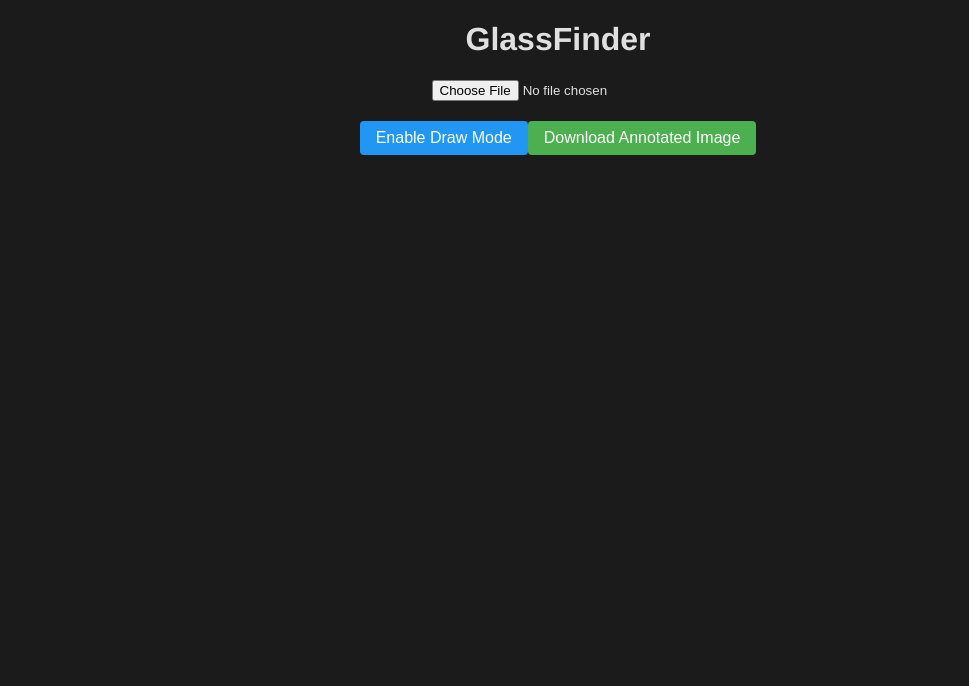
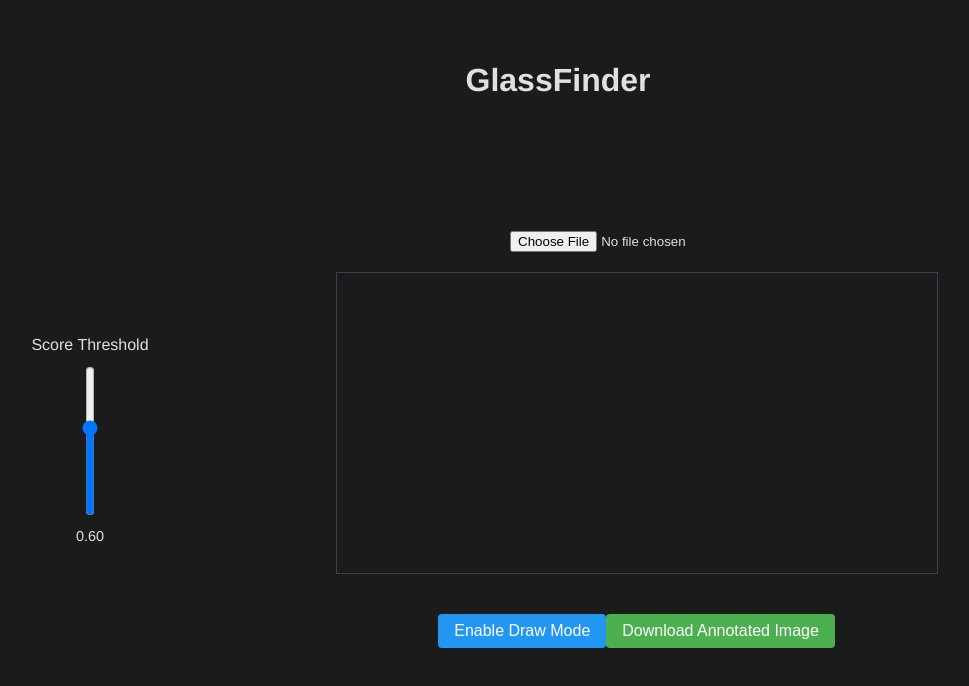
Before and after one commit to TRoutin/PFE_GlassFinder, a Vue app in the folder web/frontend/app/: page / in a window 1280 px wide. Shown: the top 686 px of the page, without its empty margins (82-1051 px from the left). Built offline with nearby package versions, Linux system fonts and the light colour scheme.

Commit message:
Fixed issue when resizing the canvas, added score slider (still doing nothing for now)

```diff
--- a/web/frontend/app/src/App.vue
+++ b/web/frontend/app/src/App.vue
@@ -1,18 +1,28 @@
 <template>
   <div id="app">
     <h1>GlassFinder</h1>
+    <div class="main-container">
+      <!-- Slider Section -->
+      <div class="slider-container">
+        <ScoreSlider :default-value="0.6" @slider-change="onSliderChange" />
+      </div>
 
+      <!-- Image Upload and Canvas Section -->
+      <div class="content-container">
         <!-- Upload Section -->
         <input type="file" @change="onImageUpload" accept="image/*" />
-    <div v-if="imageSrc" class="image-container">
+
+        <div class="image-container">
           <canvas
             ref="imageCanvas"
+
+          ></canvas>
+          <canvas ref="annotationCanvas"
             @mousedown="onMouseDown"
             @mousemove="onMouseMove"
             @mouseup="onMouseUp"
             @click="onCanvasClick"
-        @contextmenu.prevent="onContextMenu"
-      ></canvas>
+            @contextmenu.prevent="onContextMenu"></canvas>
         </div>
 
         <!-- Control Buttons -->
@@ -30,12 +40,20 @@
           <button @click="deleteAnnotation">Delete</button>
         </div>
       </div>
+    </div>
+  </div>
 </template>
+
 
 <script>
 import axios from "axios";
+import ScoreSlider from "./components/ScoreSlider.vue";
+
 
 export default {
+  components: {
+    ScoreSlider,
+  },
   data() {
     return {
       image: null,
@@ -82,37 +100,43 @@ export default {
       }
     },
     loadImageToCanvas() {
-      const canvas = this.$refs.imageCanvas;
-      if (!canvas) {
-        console.error("Canvas reference is not available");
+      const imageCanvas = this.$refs.imageCanvas;
+      const annotationCanvas = this.$refs.annotationCanvas;
+
+      if (!imageCanvas || !annotationCanvas) {
+        console.error("Canvas references are not available");
         return;
       }
-      const ctx = canvas.getContext("2d");
-      if (!ctx) {
-        console.error("Canvas context could not be initialized");
+
+      const imageCtx = imageCanvas.getContext("2d");
+      const annotationCtx = annotationCanvas.getContext("2d");
+
+      if (!imageCtx || !annotationCtx) {
+        console.error("Canvas contexts could not be initialized");
         return;
       }
+
       const image = new Image();
       image.onload = () => {
-        canvas.width = image.width;
-        canvas.height = image.height;
-        ctx.drawImage(image, 0, 0);
+        imageCanvas.width = image.width;
+        imageCanvas.height = image.height;
+        annotationCanvas.width = image.width;
+        annotationCanvas.height = image.height;
+
+        imageCtx.drawImage(image, 0, 0);
         this.drawAnnotations();
       };
       image.src = this.imageSrc;
     },
+
     drawAnnotations() {
-      const canvas = this.$refs.imageCanvas;
-      const ctx = canvas.getContext("2d");
-      ctx.clearRect(0, 0, canvas.width, canvas.height);
+      const annotationCanvas = this.$refs.annotationCanvas;
+      const ctx = annotationCanvas.getContext("2d");
 
-      const image = new Image();
-      image.src = this.imageSrc;
-      ctx.drawImage(image, 0, 0);
+      ctx.clearRect(0, 0, annotationCanvas.width, annotationCanvas.height);
 
       this.annotations.forEach((annotation) => {
         const { points } = annotation;
-
         ctx.beginPath();
         points.forEach(({ x, y }, index) => {
           if (index === 0) ctx.moveTo(x, y);
@@ -120,15 +144,32 @@ export default {
         });
         ctx.closePath();
         ctx.lineWidth = annotation === this.selectedAnnotation ? 3 : 2;
-        ctx.strokeStyle = annotation === this.selectedAnnotation ? "blue" : "rgb(85, 255, 51)"; // Default prediction color
+        ctx.strokeStyle = annotation === this.selectedAnnotation ? "blue" : "rgb(85, 255, 51)";
         ctx.stroke();
       });
     },
+    filterAnnotations(scoreThreshold) {
+      this.visibleAnnotations = this.annotations.filter(
+        (annotation) => annotation.score >= scoreThreshold
+      );
+    },
+    onSliderChange(value) {
+      this.filterAnnotations(value);
+      this.loadImageToCanvas();
+    },
+
+    getScaledCoordinates(event) {
+      const canvas = this.$refs.annotationCanvas;
+      const rect = canvas.getBoundingClientRect();
+      const scaleX = canvas.width / rect.width;
+      const scaleY = canvas.height / rect.height;
+      const x = (event.clientX - rect.left) * scaleX;
+      const y = (event.clientY - rect.top) * scaleY;
+      return { x, y };
+    },
+
     onMouseDown(event) {
-      const canvas = this.$refs.imageCanvas;
-      const rect = canvas.getBoundingClientRect();
-      const x = event.clientX - rect.left;
-      const y = event.clientY - rect.top;
+    const { x, y } = this.getScaledCoordinates(event);
 
     if (this.drawMode) {
       // Start a new quadrilateral
@@ -152,10 +193,10 @@ export default {
     }
   },
     onCanvasClick(event) {
-      const canvas = this.$refs.imageCanvas;
+      const { x, y } = this.getScaledCoordinates(event);
+      const canvas = this.$refs.annotationCanvas;
       const rect = canvas.getBoundingClientRect();
-      const x = event.clientX - rect.left;
-      const y = event.clientY - rect.top;
+
 
       const clickedAnnotation = this.annotations.find(({ points }) => {
         // Check if click is inside the annotation
@@ -178,20 +219,16 @@ export default {
       this.loadImageToCanvas();
     },
     onMouseMove(event) {
-      const canvas = this.$refs.imageCanvas;
-      const rect = canvas.getBoundingClientRect();
-      const x = event.clientX - rect.left;
-      const y = event.clientY - rect.top;
+    const { x, y } = this.getScaledCoordinates(event);
 
     if (this.drawMode && this.newAnnotation) {
-        // Adjust the last corner dynamically
       const { points } = this.newAnnotation;
       points[1] = { x, y: points[0].y };
       points[2] = { x, y };
       points[3] = { x: points[0].x, y };
       this.loadImageToCanvas();
 
-        const ctx = canvas.getContext("2d");
+      const ctx = this.$refs.annotationCanvas.getContext("2d");
       ctx.beginPath();
       points.forEach(({ x, y }, index) => {
         if (index === 0) ctx.moveTo(x, y);
@@ -202,7 +239,6 @@ export default {
       ctx.strokeStyle = "rgb(85, 255, 51)";
       ctx.stroke();
     } else if (this.draggingPoint) {
-        // Update the position of the dragged corner
       const { annotation, pointIndex } = this.draggingPoint;
       annotation[pointIndex] = { x, y };
       this.loadImageToCanvas();
@@ -218,10 +254,10 @@ export default {
       this.draggingPoint = null;
     },
     onContextMenu(event) {
-      const canvas = this.$refs.imageCanvas;
+      const canvas = this.$refs.annotationCanvas;
       const rect = canvas.getBoundingClientRect();
-      const x = event.clientX - rect.left;
-      const y = event.clientY - rect.top;
+      const { x, y } = this.getScaledCoordinates(event);
+
 
       const clickedAnnotation = this.annotations.find(({ points }) => {
         // Check if click is inside the annotation
@@ -271,40 +307,138 @@ export default {
       this.loadImageToCanvas();
     },
   downloadAnnotatedImage() {
-      const canvas = this.$refs.imageCanvas;
-      const link = document.createElement("a");
-      link.download = "annotated_image.png";
-      link.href = canvas.toDataURL("image/png");
+    // Create a new canvas to combine both image and annotation canvases
+    const combinedCanvas = document.createElement('canvas');
+    const imageCanvas = this.$refs.imageCanvas;
+    const annotationCanvas = this.$refs.annotationCanvas;
+
+    // Set the combined canvas size
+    combinedCanvas.width = imageCanvas.width;
+    combinedCanvas.height = imageCanvas.height;
+
+    const combinedCtx = combinedCanvas.getContext('2d');
+
+    // Draw the image canvas onto the combined canvas
+    combinedCtx.drawImage(imageCanvas, 0, 0);
+
+    // Set all annotations to green and draw the annotation canvas
+    combinedCtx.drawImage(annotationCanvas, 0, 0);
+
+    // Create a new image to apply green annotations
+    const annotationImage = new Image();
+    annotationImage.onload = () => {
+      combinedCtx.drawImage(annotationImage, 0, 0);
+      // Export the combined canvas as an image
+      const link = document.createElement('a');
+      link.download = 'annotated_image.png';
+      link.href = combinedCanvas.toDataURL('image/png');
       link.click();
+    };
+
+    // Redraw the annotations in green before loading them onto the combined canvas
+    const tempCanvas = document.createElement('canvas');
+    tempCanvas.width = annotationCanvas.width;
+    tempCanvas.height = annotationCanvas.height;
+    const tempCtx = tempCanvas.getContext('2d');
+    tempCtx.clearRect(0, 0, tempCanvas.width, tempCanvas.height);
+
+    // Draw annotations in green on the temp canvas
+    this.annotations.forEach((annotation) => {
+      const { points } = annotation;
+      tempCtx.beginPath();
+      points.forEach(({ x, y }, index) => {
+        if (index === 0) tempCtx.moveTo(x, y);
+        else tempCtx.lineTo(x, y);
+      });
+      tempCtx.closePath();
+      tempCtx.lineWidth = 2;
+      tempCtx.strokeStyle = "rgb(85, 255, 51)";
+      tempCtx.stroke();
+    });
+
+    // Load the temp canvas onto the image and proceed
+    annotationImage.src = tempCanvas.toDataURL();
+  }
+
+
   },
-  },
+
+  mounted() {
+  this.$nextTick(() => {
+    this.loadImageToCanvas();
+  });
+}
+
 };
 </script>
-
-To change the background color of the toggle-button when toggled, you can add a new CSS class to the `.toggle-button` selector and toggle it based on the `drawMode` property. Here's the updated CSS code:
 
 <style>
 body {
   background-color: #1b1b1b;
+  margin: 0;
+  height: 100vh;
+  display: flex;
+  align-items: center;
+  justify-content: center;
 }
 
 #app {
   font-family: Avenir, Helvetica, Arial, sans-serif;
   text-align: center;
- margin-top: 20px;
   color: #e0e0e0;
 }
 
+.main-container {
+  display: flex;
+  align-items: center;
+  justify-content: center;
+  height: 80vh;
+}
+
+.slider-container {
+  display: flex;
+  justify-content: center;
+  margin-right: 20px;
+  height: 100%;
+}
+
+.content-container {
+  display: flex;
+  flex-direction: column;
+  align-items: center;
+  justify-content: center;
+  width: 70vw;
+
+}
+
 .image-container {
+  display: flex;
+  flex-flow: row nowrap;
   border: 1px solid #374151;
   margin: 20px auto;
- max-width: 80%;
+  max-width: 70%;
+  max-height: 60%;
+  text-align: center;
 }
 
 canvas {
- display: block;
+  display: grid;
   max-width: 100%;
+  height: auto;
   cursor: crosshair;
+}
+
+canvas:nth-child(1) { /* Image Canvas */
+  position: relative;
+  z-index: 1;
+}
+
+canvas:nth-child(2) { /* Annotation Canvas */
+  box-sizing: border-box;
+    width: 100%;
+    flex: none;
+    z-index: 2;
+    margin-left: -100%;
 }
 
 .context-menu {
@@ -363,7 +497,9 @@ canvas {
 .toggle-button.toggled:hover {
   background-color: #ff3232;
 }
+
 .toggle-button:hover {
   background-color: #1e88e5;
 }
+
 </style>
--- /dev/null
+++ b/web/frontend/app/src/components/ScoreSlider.vue
@@ -0,0 +1,87 @@
+<template>
+  <div class="slider-container">
+    <label for="score-slider">Score Threshold</label>
+    <input
+      type="range"
+      id="score-slider"
+      class="vertical-slider"
+      :min="0"
+      :max="1"
+      :step="0.01"
+      v-model="sliderValue"
+      @input="emitSliderChange"
+    />
+    <span class="slider-value">{{ Number(sliderValue).toFixed(2) }}</span>
+  </div>
+</template>
+
+<script>
+export default {
+  props: {
+    defaultValue: {
+      type: Number,
+      default: 0.6, // Default slider value
+    },
+  },
+  data() {
+    return {
+      sliderValue: Number(this.defaultValue),
+    };
+  },
+  methods: {
+    emitSliderChange() {
+      this.sliderValue = Number(this.sliderValue); // Ensure it's a number
+      this.$emit("slider-change", this.sliderValue);
+    },
+  },
+};
+</script>
+
+
+<style scoped>
+.slider-container {
+  display: flex;
+  flex-direction: column;
+  align-items: center;
+  margin-right: 20px;
+}
+
+label {
+  font-size: 1rem;
+  color: #e0e0e0;
+  margin-bottom: 10px;
+}
+
+.vertical-slider {
+  writing-mode: bt-lr; /* Vertical slider style */
+  appearance: slider-vertical;
+  width: 8px;
+  height: 150px;
+  background: #374151;
+  outline: none;
+  border-radius: 5px;
+}
+
+.vertical-slider::-webkit-slider-thumb {
+  appearance: none;
+  width: 16px;
+  height: 16px;
+  background: #4caf50;
+  border-radius: 50%;
+  cursor: pointer;
+}
+
+.vertical-slider::-moz-range-thumb {
+  width: 16px;
+  height: 16px;
+  background: #4caf50;
+  border-radius: 50%;
+  cursor: pointer;
+}
+
+.slider-value {
+  margin-top: 10px;
+  color: #e0e0e0;
+  font-size: 0.9rem;
+}
+</style>
```
Lines whose indentation alone changed are shown as unchanged.
